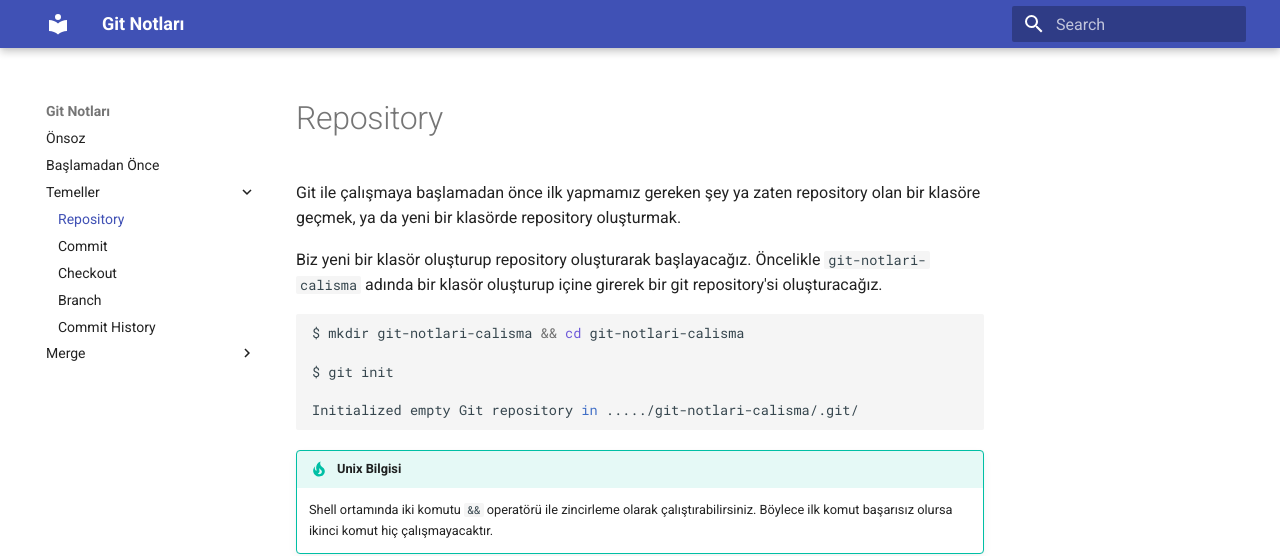
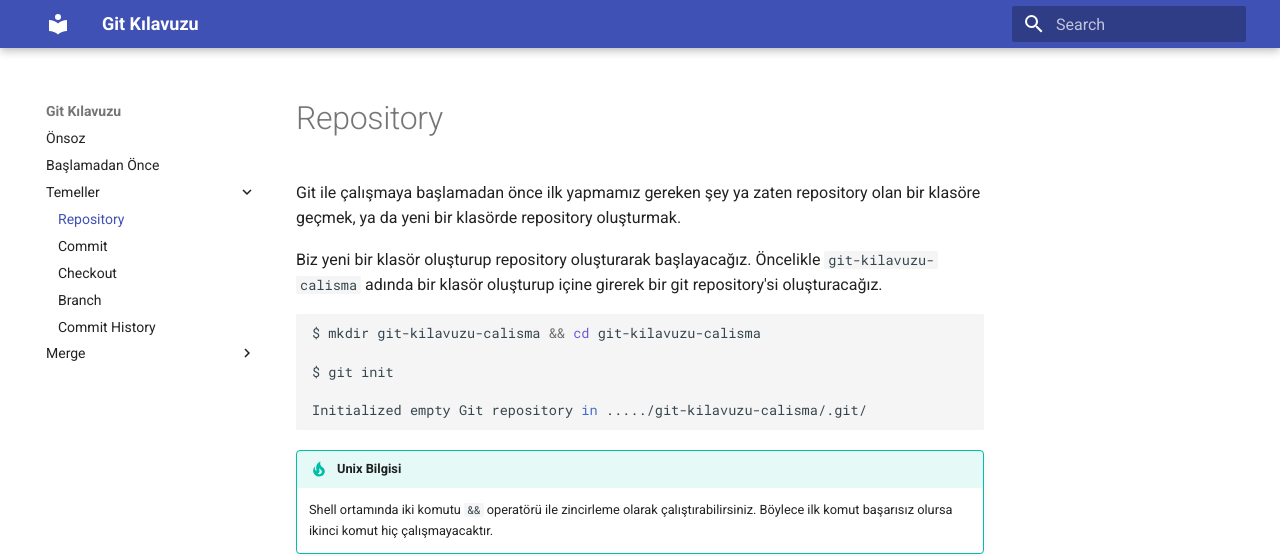
Before and after one commit to buravc/git-kilavuzu, an MkDocs documentation site: the page built from docs/temeller/repository.md, in a window 1280 px wide and 900 px high. Shown: the top 556 px of the window. Built offline with MkDocs 1.6.1 and Material for MkDocs 9.7.7, drawn with Linux system fonts in a browser that asks for light colours.

Commit message:
convert notlari to kilavuz

````diff
--- a/docs/temeller/repository.md
+++ b/docs/temeller/repository.md
@@ -2,14 +2,14 @@
 
 Git ile çalışmaya başlamadan önce ilk yapmamız gereken şey ya zaten repository olan bir klasöre geçmek, ya da yeni bir klasörde repository oluşturmak.
 
-Biz yeni bir klasör oluşturup repository oluşturarak başlayacağız. Öncelikle `git-notlari-calisma` adında bir klasör oluşturup içine girerek bir git repository'si oluşturacağız.
+Biz yeni bir klasör oluşturup repository oluşturarak başlayacağız. Öncelikle `git-kilavuzu-calisma` adında bir klasör oluşturup içine girerek bir git repository'si oluşturacağız.
 
 ```bash
-$ mkdir git-notlari-calisma && cd git-notlari-calisma
+$ mkdir git-kilavuzu-calisma && cd git-kilavuzu-calisma
 
 $ git init
 
-Initialized empty Git repository in ...../git-notlari-calisma/.git/
+Initialized empty Git repository in ...../git-kilavuzu-calisma/.git/
 ```
 
 !!! tip "Unix Bilgisi"
--- a/mkdocs.yml
+++ b/mkdocs.yml
@@ -1,4 +1,4 @@
-site_name: Git Notları
+site_name: Git Kılavuzu
 theme:
   name: material
 
````
